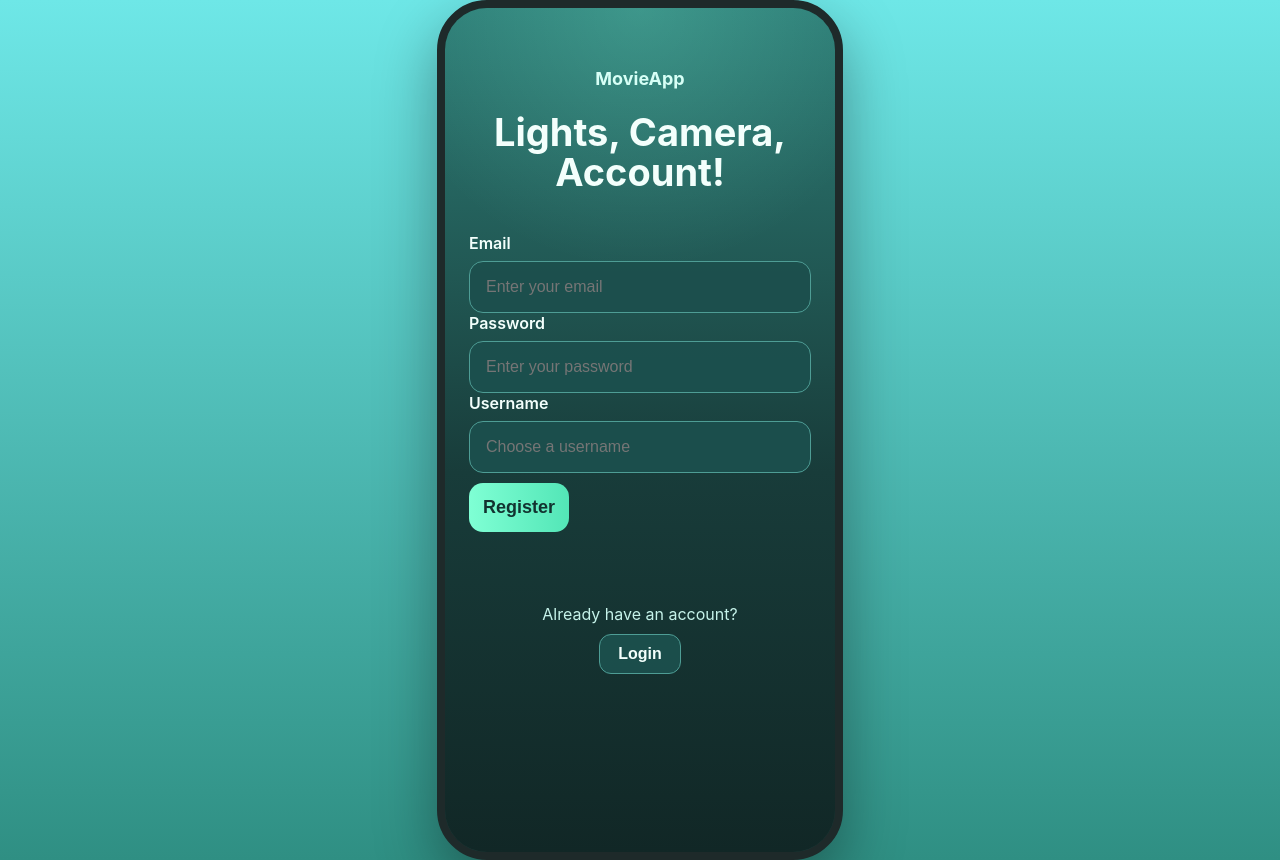
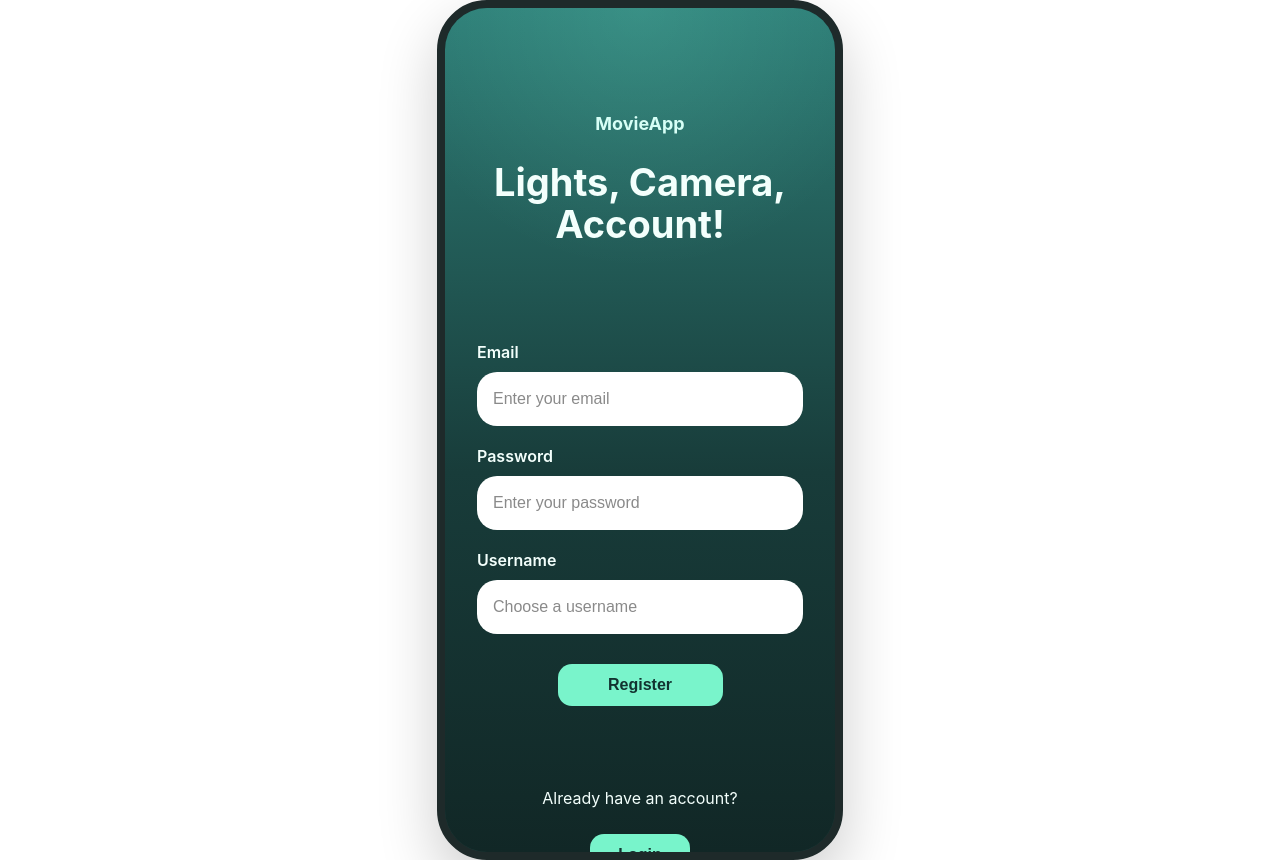
Before and after one commit to ArshaanSindhwani/MovieApp, a plain HTML site: page client/index.html in a window 1280 px wide. Drawn offline with Linux system fonts and the light colour scheme; files that its build step writes are made by us from their sources; files whose address does not match are found by name.

Commit message:
Add correct frontend register

```diff
--- a/client/index.html
+++ b/client/index.html
@@ -11,51 +11,40 @@
     <div class="phone">
         <div class="screen">
             <main class="register-page">
+  <div class="top-content">
     <p class="page-title">MovieApp</p>
 
     <section class="register-header">
       <h1>Lights, Camera, Account!</h1>
-                    <p class="quote-text>"Your movie journey starts here!"</p>
     </section>
 
-                <form id="registerForm">
+    <form id="register-form">
       <div class="input-group">
         <label for="email">Email</label>
-                        <input
-                            type="email"
-                            id="email"
-                            name="email"
-                            placeholder="Enter your email"
-                        />
+        <input type="email" id="email" name="email" placeholder="Enter your email" />
       </div>
 
       <div class="input-group">
         <label for="password">Password</label>
-                        <input
-                            type="password"
-                            id="password"
-                            name="password"
-                            placeholder="Enter your password"
-                        />
+        <input type="password" id="password" name="password" placeholder="Enter your password" />
       </div>
 
       <div class="input-group">
         <label for="username">Username</label>
-                        <input
-                            type="text"
-                            id="username"
-                            name="username"
-                            placeholder="Choose a username"
-                        />
+        <input type="text" id="username" name="username" placeholder="Choose a username" />
       </div>
 
       <button type="submit" id="register-btn">Register</button>
     </form>
 
     <p id="message"></p>
+  </div>
 
+  <div class="bottom-content">
     <div class="login-link-container">
       <p>Already have an account?</p>
+    </div>
+
     <button id="login-btn" type="button">Login</button>
   </div>
 </main>
--- a/client/register/register.css
+++ b/client/register/register.css
@@ -1,11 +1,11 @@
 body {
     margin: 0;
-    font-family: -apple-system, BlinkMacSystemFont, 'Segoe UI', sans-serif;
+    font-family: -apple-system, BlinkMacSystemFont, "Segoe UI", sans-serif;
     display: flex;
     justify-content: center;
     align-items: center;
     min-height: 100vh;
-    background: linear-gradient(180deg, #6ee7e7 0%, #2f8f83 100%);
+    background: #ffffff;
 }
 
 .phone {
@@ -16,24 +16,34 @@ body {
     border: 8px solid #1e2a2a;
     overflow: hidden;
     position: relative;
-    box-shadow: 0 24px 60px rgba(0, 0, 0, 0.35);
+    box-shadow: 0 24px 60px rgba(0, 0, 0, 0.2);
 }
 
 .screen {
     width: 100%;
     height: 100%;
     overflow-y: auto;
-    padding: 60px 24px 24px;
+    padding: 60px 32px 40px;
     box-sizing: border-box;
     background:
-        radial-gradient(circle at top, rgba(128, 255, 224, 0.2), transparent 30%),
+        radial-gradient(circle at top, rgba(128, 255, 224, 0.15), transparent 30%),
         linear-gradient(180deg, #2d7d76 0%, #183c3a 55%, #112726 100%);
 }
 
-.register-page {
+.register-page,
+.signup-page {
+    min-height: 100%;
     display: flex;
     flex-direction: column;
-    gap: 24px;
+    align-items: center;
+}
+
+.top-content {
+    width: 100%;
+    display: flex;
+    flex-direction: column;
+    align-items: center;
+    margin-top: 45px;
 }
 
 .page-title {
@@ -44,35 +54,48 @@ body {
     color: #d7fff6;
 }
 
-.register-header {
+.register-header,
+.signup-header {
+    width: 100%;
+    text-align: center;
+    margin-top: 28px;
+    margin-bottom: 88px;
+}
+
+.register-header h1,
+.signup-header h1 {
+    margin: 0;
+    font-size: 38px;
+    font-weight: 700;
+    line-height: 1.1;
+    color: #f3fffc;
     text-align: center;
 }
 
-.register-header h1 {
-    margin: 0 0 12px;
-    font-size: 38px;
-    font-weight: 700;
-    line-height: 1.05;
-    color: #f3fffc;
-}
-
 .quote-text {
-    margin: 0;
+    margin: 12px 0 0;
     font-size: 17px;
     line-height: 1.4;
     color: #c6f3ea;
+    text-align: center;
 }
 
-#register-form {
+#register-form,
+#signup-form {
+    width: 100%;
     display: flex;
     flex-direction: column;
-    gap: 18px;
+    gap: 20px;
+    margin-top: 8px;
+    align-self: stretch;
 }
 
 .input-group {
+    width: 100%;
     display: flex;
     flex-direction: column;
-    gap: 8px;
+    gap: 10px;
+    align-self: stretch;
 }
 
 .input-group label {
@@ -82,61 +105,80 @@ body {
 }
 
 .input-group input {
-    padding: 16px;
+    display: block;
+    width: 100%;
+    min-width: 100%;
+    max-width: 100%;
+    padding: 18px 16px;
     font-size: 16px;
-    border: 1px solid #4e9d95;
-    background: rgba(28, 80, 77, 0.95);
-    color:#f3fffc;
-    border-radius: 14px;
+    border: none;
+    background: #ffffff;
+    color: #183c3a;
+    border-radius: 20px;
     outline: none;
+    box-sizing: border-box;
 }
 
 .input-group input::placeholder {
-    border-color: #d8f8f1;
-    opacity:1;
+    color: #8a8a8a;
+    opacity: 1;
 }
 
 .input-group input:focus {
-    border-color: #d8f8f1;
-  box-shadow: 0 0 0 2px rgba(143, 255, 227, 0.18);
+    box-shadow: 0 0 0 2px rgba(143, 255, 227, 0.25);
 }
 
-#register-btn {
+#register-btn,
+#signup-btn {
     margin-top: 10px;
-  padding: 14px;
-  border: none;
-  background: linear-gradient(90deg, #7fffd4 0%, #53e6b7 100%);
-  color: #123330;
-  font-size: 18px;
-  font-weight: 700;
-  border-radius: 14px;
-  cursor: pointer;
+    padding: 12px 28px;
+    border: none;
+    background: rgba(127, 255, 212, 0.95);
+    color: #123330;
+    font-size: 16px;
+    font-weight: 700;
+    border-radius: 14px;
+    cursor: pointer;
+    align-self: center;
+    min-width: 165px;
 }
 
 #message {
     margin: 0;
     min-height: 24px;
-    text-align:center;
+    text-align: center;
     font-size: 15px;
     color: #d7fff6;
 }
 
+.bottom-content {
+    width: 100%;
+    display: flex;
+    flex-direction: column;
+    align-items: center;
+    margin-top: 42px;
+}
+
 .login-link-container {
+    width: 100%;
+    text-align: center;
+    margin-bottom: 10px;
+}
+
+.login-link-container p {
+    margin: 10;
+    color: #f3fffc;
+    font-size: 16px;
     text-align: center;
 }
 
-.login-link-container p {
-    margin: 0 0 10px;
-    color: #c6f3ea;
-}
-
 #login-btn {
-    padding: 10px 18px;
-    border: 1px solid #4e9d95;
-    background: rgba(28, 80, 77, 0.95);
-    color: #f3fffc;
+    padding: 12px 28px;
+    border: none;
+    background: rgba(127, 255, 212, 0.95);
+    color: #123330;
     font-size: 16px;
     font-weight: 700;
-    border-radius: 12px;
+    border-radius: 14px;
     cursor: pointer;
 }
```
Also changed, not shown: client/register/register.html (+2 -2 lines). Lines whose indentation alone changed are shown as unchanged.
